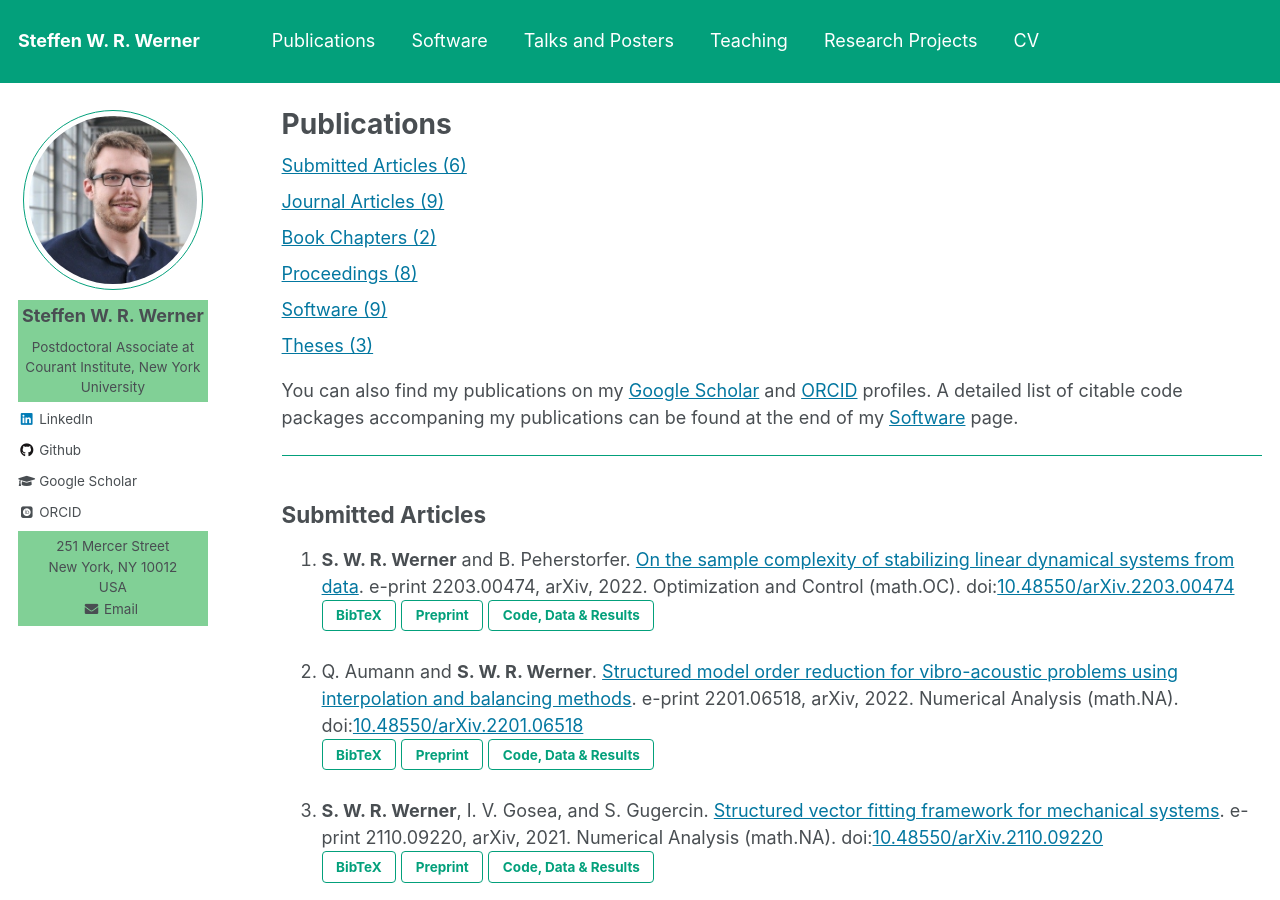
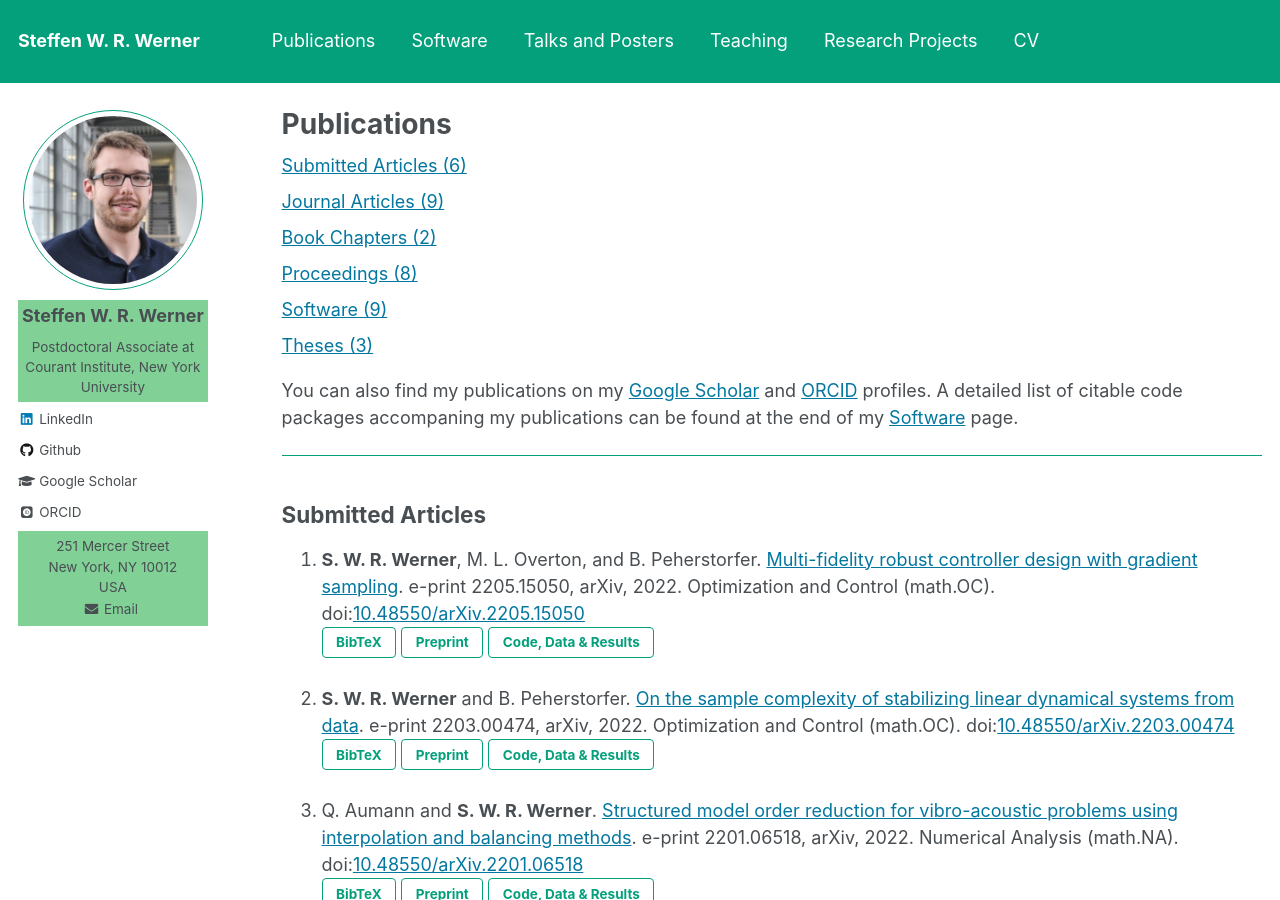
Before and after one commit to ninsteve/ninsteve.github.io, a Jekyll site: the page built from _pages/publications.md, in a window 1280 px wide and 900 px high. Built offline with Jekyll 4.4.1, drawn with Linux system fonts in a browser that asks for light colours; nearby versions of some CDN libraries; some web fonts are replaced; formulas are drawn with MathJax 3.

Commit message:
New submission.

```diff
--- a/_pages/publications.md
+++ b/_pages/publications.md
@@ -47,6 +47,18 @@ found at the end of my
 ---
 
 ## <a name="submitted"></a>Submitted Articles ##
+
+1.  <strong>S. W. R. Werner</strong>, M. L. Overton, and B. Peherstorfer. <a
+    target="blank_"
+    href="https://doi.org/10.48550/arXiv.2205.15050">Multi-fidelity robust
+    controller design with gradient sampling</a>.
+    e-print 2205.15050, arXiv, 2022. Optimization and Control (math.OC).
+    doi:<a target="blank_" href="https://doi.org/10.48550/arXiv.2205.15050">10.48550/arXiv.2205.15050</a><br />
+    <button id="WerOP22-pop" class="btn btn--inverse">BibTeX</button>
+    <a target="blank_" href="https://doi.org/10.48550/arXiv.2205.15050">
+    <button class="btn btn--inverse">Preprint</button></a>
+    <a target="blank_" href="https://doi.org/10.5281/zenodo.6403121">
+    <button class="btn btn--inverse">Code, Data & Results</button></a>
 
 1.  <strong>S. W. R. Werner</strong> and B. Peherstorfer. <a
     target="blank_" href="https://doi.org/10.48550/arXiv.2203.00474">On the
```
